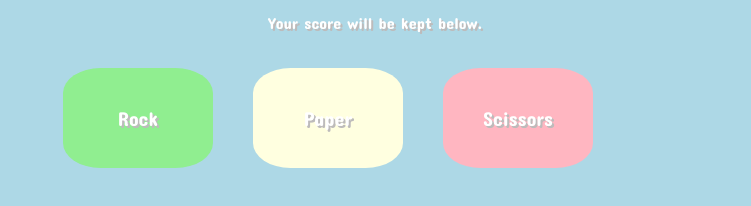
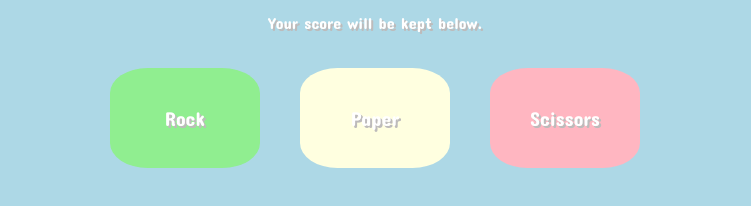
Before and after one commit to SunniDaze7/RockPaperScissors, a plain HTML site: page rps.html in a window 1280 px wide. Shown: the part 180-386 px from the top of the page, without its empty margins (265-1016 px from the left). Drawn offline with Linux system fonts and the light colour scheme.

Commit message:
centered rock, paper, scissors button div

```diff
--- a/src/rpsstyles.css
+++ b/src/rpsstyles.css
@@ -47,8 +47,9 @@ color: lightgray;
 }
 
 #buttons{
-    margin-left: 300px;
+    /*margin-left: 300px;*/
     display: flex;
+    justify-content: center;
 }
 
 #round-rules{
```
